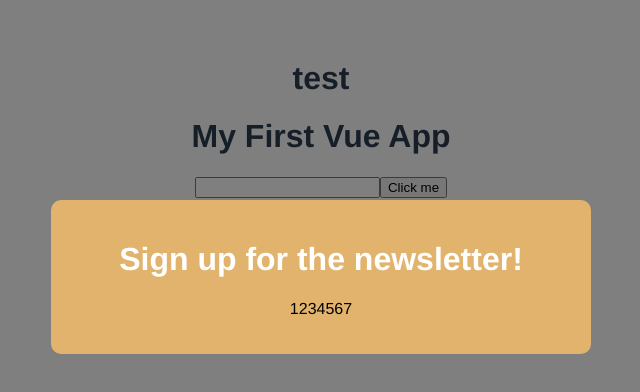
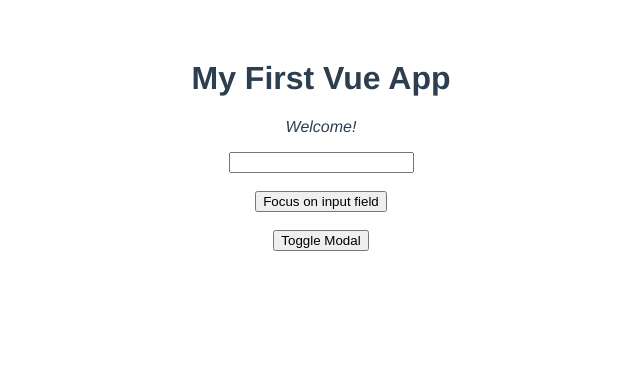
Before and after one commit to chriswu8/VueFrontEnd, a Vue app in the folder modal-project/: page / in a window 1280 px wide. Shown: the top 392 px of the page, without its empty margins (319-959 px from the left). Built offline with nearby package versions, Linux system fonts and the light colour scheme.

Commit message:
impl/ emitting custom even from child to parent

```diff
--- a/modal-project/src/App.vue
+++ b/modal-project/src/App.vue
@@ -1,18 +1,24 @@
+<!-- Autoformat: Shift + Option + F -->
+
 <template>
-<h1>test</h1>
-  <h1>{{ title }} </h1>
-  <input type="text" ref="name">
-  <button @click="handleClick">Click me</button>
-  <Modal header="Sign up for the newsletter!" :text="text" theme="sale" /> <!-- props (to be accepted by Modal child component) -->
-  <!-- Props: 1) make components more dynamically reusable by passing different content (from parent) and
-              2) when multiple components use same data, we only have to define those data in ONE place (in parent component)-->
-  <!-- <Modal :header="['Chris', 111]" :text="text" theme="sale" />  -->
-
+  <h1>{{ title }}</h1>
+  <p>Welcome!</p>
+  <input type="text" ref="name" />
+  <br><br>
+  <button @click="handleClick">Focus on input field</button>
+  <br><br>
+  <div v-if="showModal">
+    <Modal header="Hardcoded Prop Value" :text="text" theme="sale" @close="toggleModal" /> <!-- close is a custom event -->
+    <!-- props (to be accepted by Modal child component) -->
+    <!-- Props: 1) make components more dynamically reusable by passing different content (from parent) and
+                2) when multiple components use same data, we only have to define those data in ONE place (in parent component)-->
+  </div>
+  <button @click="toggleModal">Toggle Modal</button>
 </template>
 
 <script>
-
-import Modal from './components/Modal.vue'
+// Import child components before use
+import Modal from "./components/Modal.vue";
 
 export default {
   name: "App",
@@ -21,19 +27,22 @@ export default {
   },
   data() {
     return {
-      title: 'My First Vue App',
-      header: 'Sign up for the newsletter!',
-      text: '1234567'
+      title:     "My First Vue App",
+      header:    "Some Amazing Header That Sells",
+      text:      "Really persuasive text written by AI",
+      showModal: false,
+    };
+  },
+  methods: {
+    handleClick() {
+      console.log(this.$refs.name);
+      this.$refs.name.classList.add("active");  // adds a class to ref="name" tag
+      this.$refs.name.focus();                  // the focus goes to ref="name" tag
+    },
+    toggleModal() {
+      this.showModal = !this.showModal;
     }
   },
-  methods: {
-    handleClick()
-    {
-      console.log(this.$refs.name)
-      this.$refs.name.classList.add('active') // adds a class to ref="name" tag
-      this.$refs.name.focus() // the focus goes to ref="name" tag
-    }
-  }
 };
 </script>
 
--- a/modal-project/src/components/Modal.vue
+++ b/modal-project/src/components/Modal.vue
@@ -1,8 +1,8 @@
 // Modal component to be used in App component
 
 <template>
-  <div class="backdrop">
-    <div class="modal" :class="{sale: theme === 'sale'}">
+  <div class="backdrop" @click="closeModal">                          <!-- listens for click before sending custom event to parent -->
+    <div class="modal" :class="{sale_style: theme === 'sale'}">       <!--  custom style based on theme prop value -->
       <h1>{{ header }}</h1>    <!-- dynamic prop value -->
       <p>{{ text }}</p>        <!-- dynamic prop value -->
     </div>
@@ -12,7 +12,12 @@
 <script>
 export default {
   // register all props (passed from parent component), must be string
-  props: ['header', 'text', 'theme']
+  props: ['header', 'text', 'theme'],
+  methods: {
+    closeModal() {
+      this.$emit('close') // to emit a CUSTOM event called close (to the parent, so that we can set showModal to false)
+    }
+  }
 };
 </script>
 
@@ -33,16 +38,17 @@ export default {
   height: 100%;
 }
 .modal h1 {
-  color: #285cd7;
+  color: #285cd7; /* default <h1> text color */
+                    /* can be overridden by sale_style if line 5 check evaluates to true */
 }
 .modal p {
   font-style: normal; /* will overwrite p style in global.css */
 }
-.modal.sale {
+.modal.sale_style {
   background: rgb(226, 179, 108);
   color: black;
 }
-.modal.sale h1 {
+.modal.sale_style h1 {
   color: white;
 }
 </style>
```
